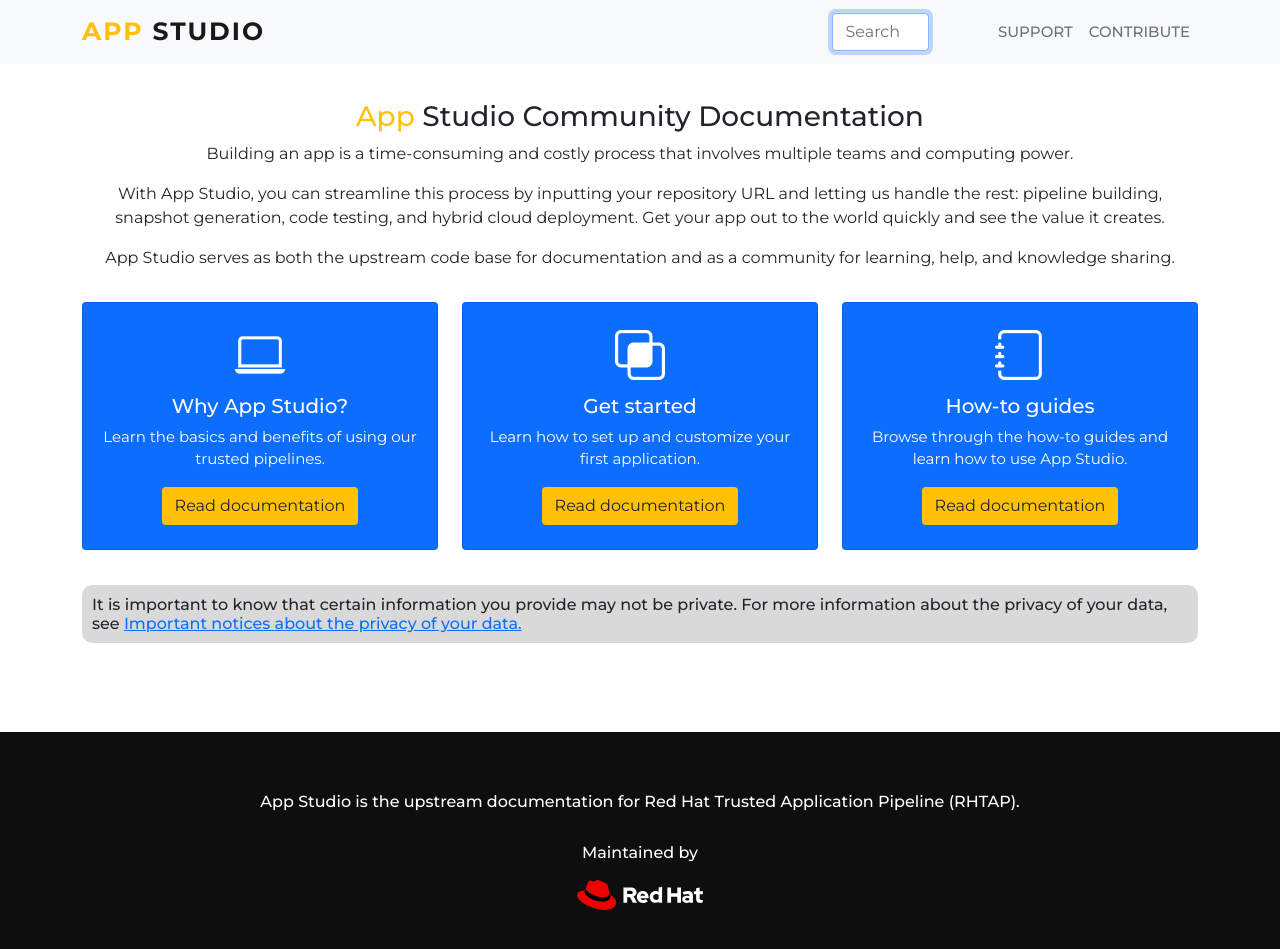
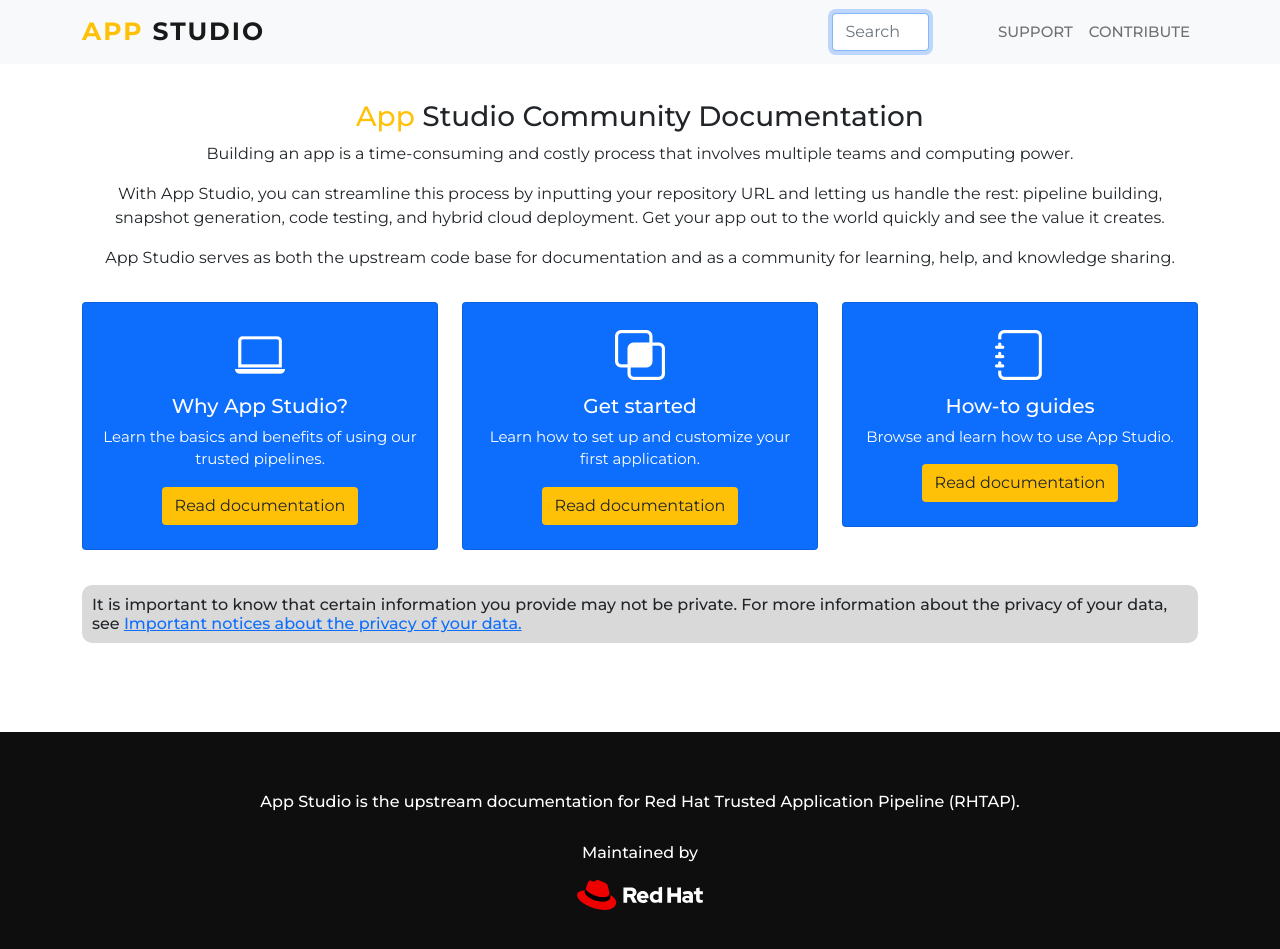
Before and after one commit to redhat-appstudio/appstudio.docs.ui.io, a Jekyll site: the page built from index.html, in a window 1280 px wide and 1020 px high. Shown: the top 949 px of the window. Built offline with Jekyll 4.4.1, drawn with Linux system fonts in a browser that asks for light colours; nearby versions of some CDN libraries.

Commit message:
Update manual.html

```diff
--- a/_includes/manual.html
+++ b/_includes/manual.html
@@ -2,7 +2,7 @@
     <div class="card-body">
         <i class="bi bi-journal"></i>
         <h5 class="card-title">How-to guides</h5>
-        <p class="lead">Browse through the how-to guides and learn how to use App Studio.</p>
+        <p class="lead">Browse and learn how to use App Studio.</p>
         <a href="https://redhat-appstudio.github.io/docs.appstudio.io/Documentation/main/how-to-guides/Import-code/proc_importing_code/">
         <button class="btn bg-warning text-dark">Read documentation</button></a>
     </div>
```
